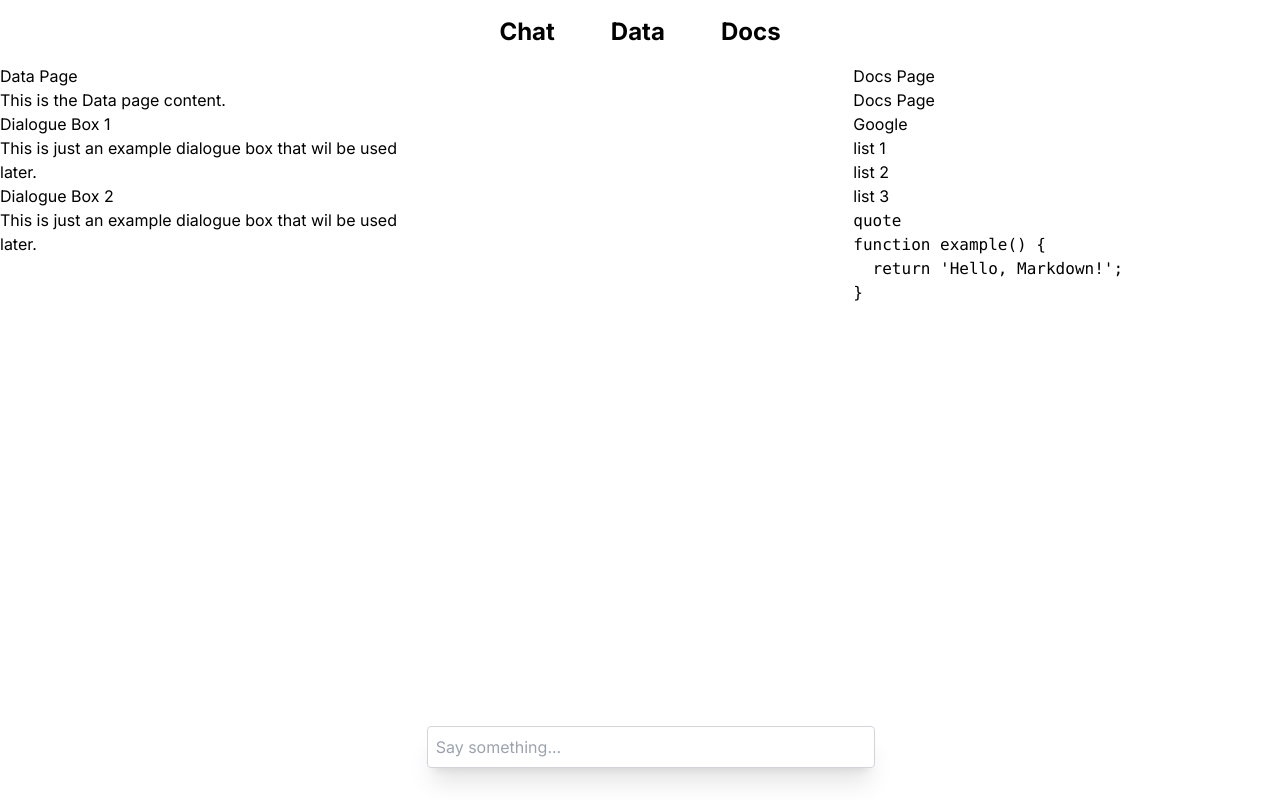
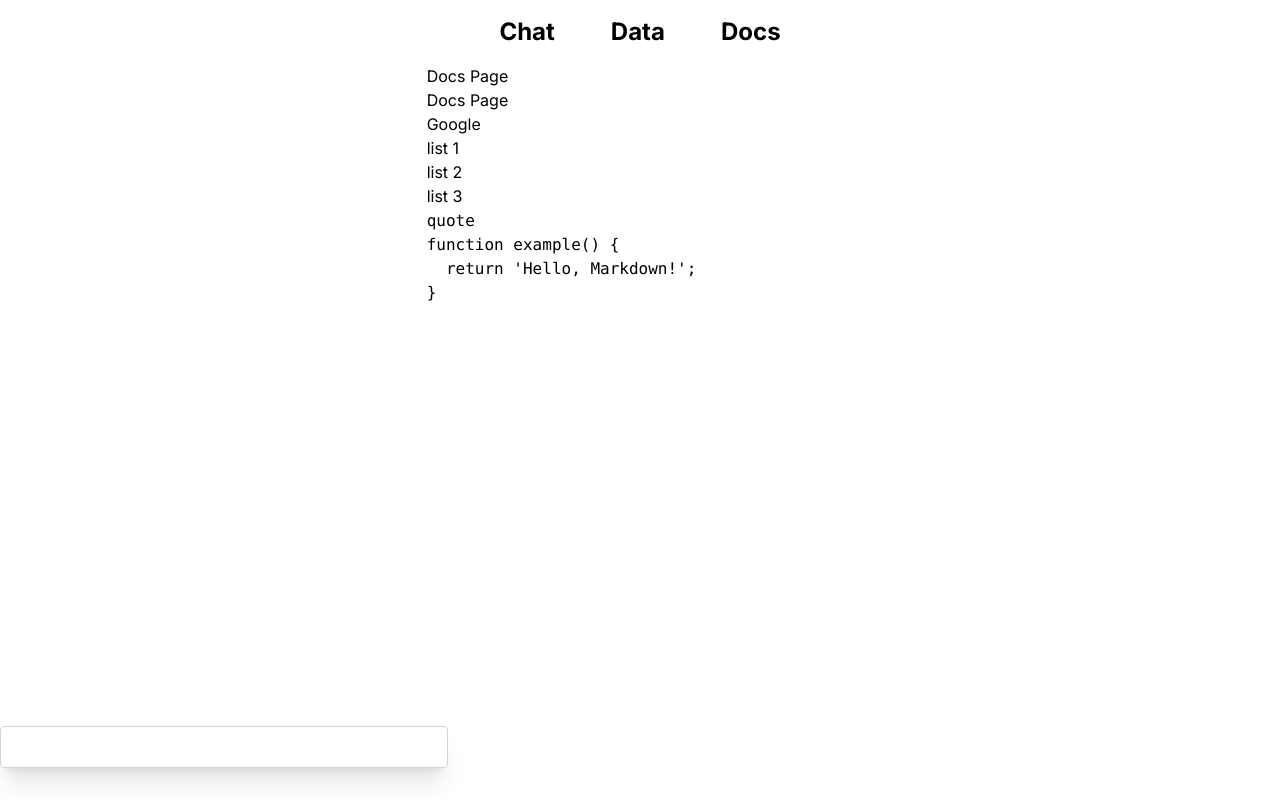
Before and after one commit to ubq-testing/bot-ai, a Next.js app: page /tri-display in a window 1280 px wide. Built offline with nearby package versions, Linux system fonts and the light colour scheme.

Commit message:
remove all, add to problem files

```diff
--- a/app/api/chat/route.ts
+++ b/app/api/chat/route.ts
@@ -3,7 +3,7 @@ import OpenAI from "openai";
 import { OpenAIStream, StreamingTextResponse } from "ai";
 
 const openai = new OpenAI({
-  apiKey: process.env.OPENAI_API_KEY ?? "",
+  apiKey: process.env.OPENAI_API_KEY,
 });
 
 export const runtime = "edge";
--- a/app/tri-display/layout.tsx
+++ b/app/tri-display/layout.tsx
@@ -10,7 +10,7 @@ export default function DualLayout(props: {
 }) {
   return (
     <div className="grid grid-cols-3 shrink">
-      {props.data}
+      {""}
       {props.children}
       {props.docs}
     </div>
--- a/app/tri-display/page.tsx
+++ b/app/tri-display/page.tsx
@@ -20,7 +20,7 @@ export default function Dual() {
           <input
             className="fixed bottom-0 w-full max-w-md p-2 mb-8 border border-gray-300 rounded shadow-xl"
             value={input}
-            placeholder="Say something..."
+            placeholder=""
             onChange={handleInputChange}
           />
         </form>
```
